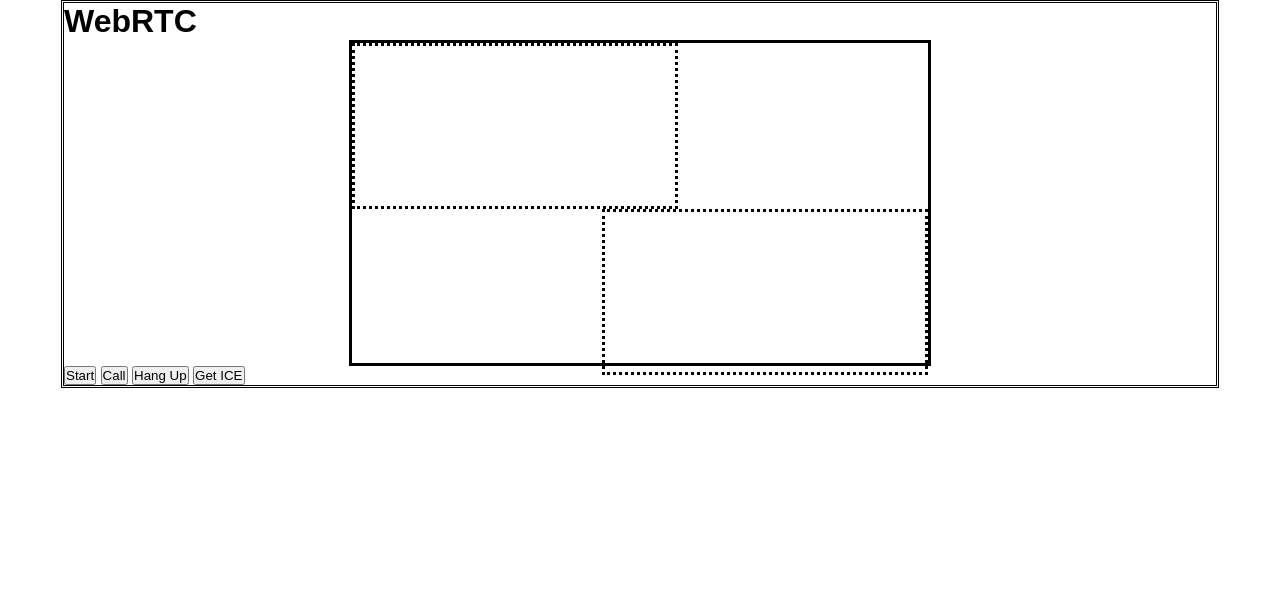
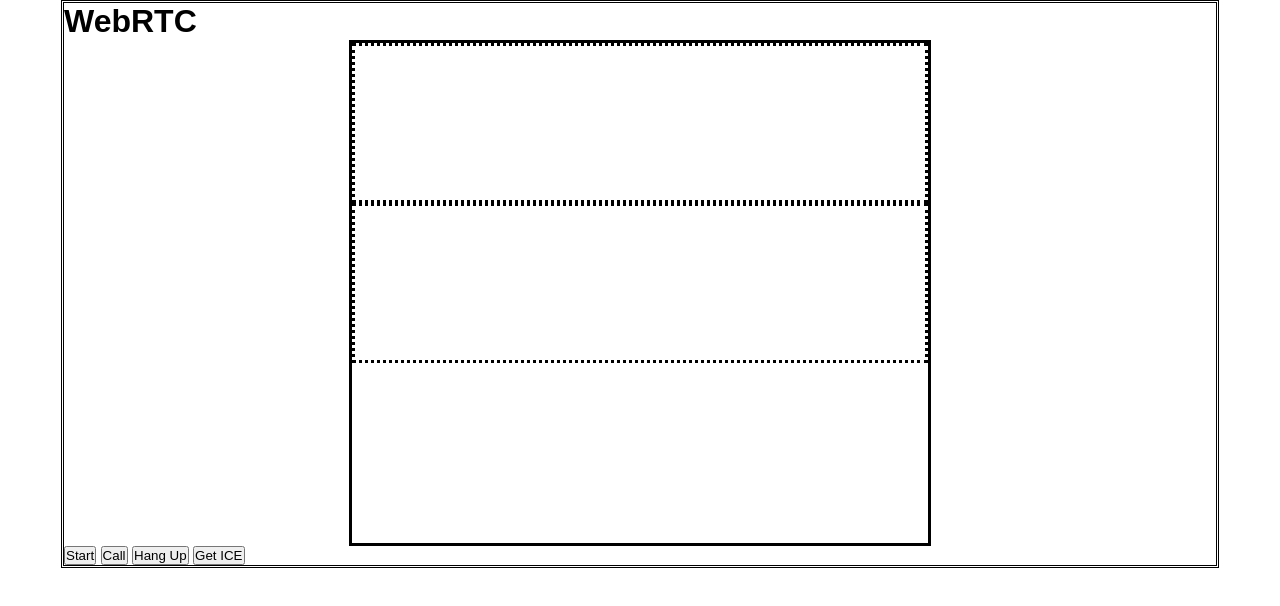
Before and after one commit to ifaidros/webrtc-1-, a website: page public/index.html in a window 1280 px wide. Drawn offline with nearby package versions, Linux system fonts and the light colour scheme; no server answers.

Commit message:
Initial commit

```diff
--- a/public/index.html
+++ b/public/index.html
@@ -13,18 +13,21 @@
             <h1>WebRTC</h1>
 
             <div id="videoBoxes">
-                <video id="localVideo" class="videoBox" autoplay playsinline muted></video>
-                <video id="remoteVideo" class="videoBox"  autoplay playsinline muted></video>
+                <div class="videoBox">
+                    <video id="localVideo" autoplay playsinline muted></video>
+                </div>
+                <div class="videoBox">
+                    <video id="remoteVideo" autoplay playsinline muted></video>
+                </div>
             </div>
 
-
-
-            <div>
+            <div id="ctrlButtons">
                 <button id="startButton">Start</button>
                 <button id="callButton">Call</button>
                 <button id="hangupButton">Hang Up</button>
                 <button id="getICEButton">Get ICE</button>
             </div>
+
 
             <script src="https://webrtc.github.io/adapter/adapter-latest.js"></script>
             <script src="/socket.io/socket.io.js"></script>
--- a/public/main.css
+++ b/public/main.css
@@ -15,23 +15,15 @@
 
 #videoBoxes {
   width: 50%;
-  height: 320px;
+  height: 500px;
   margin: 0 auto;
   border: solid;
 }
 
 .videoBox {
   max-width: 100%;
-  width: 320px;
+  height: auto;
   border: dotted;
-}
-
-#localVideo {
-  float: left;
-}
-
-#remoteVideo {
-  float: right;
 }
 
 #ctrlButtons {
```
